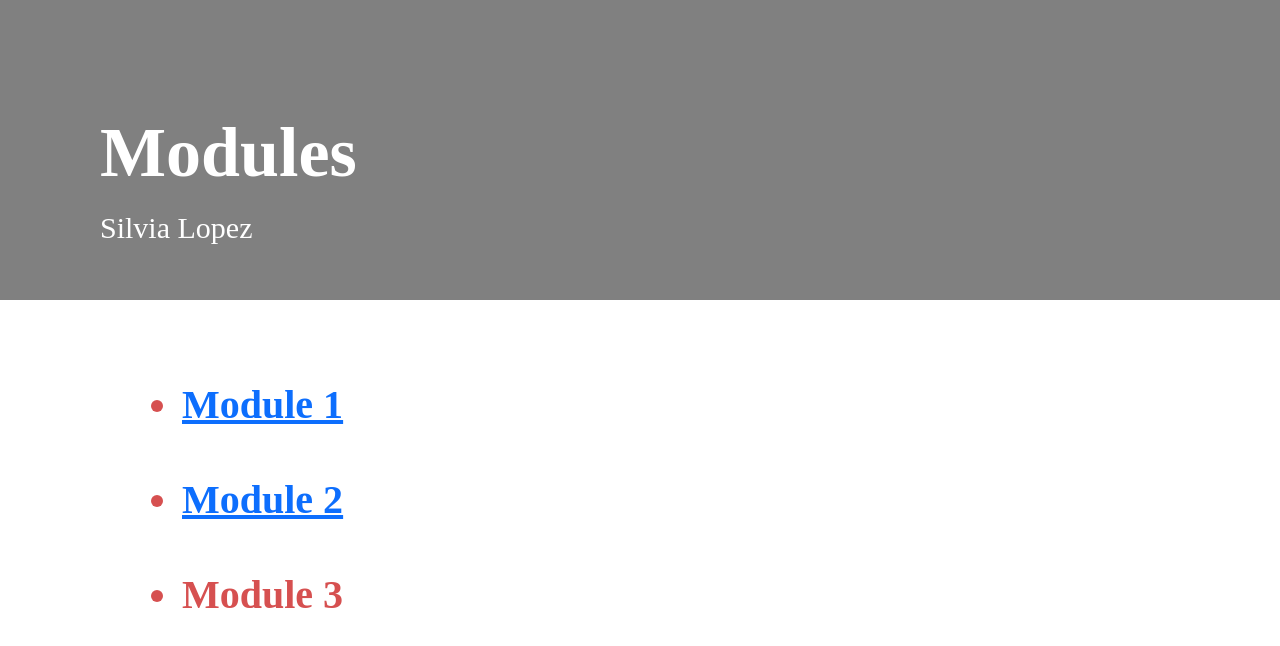
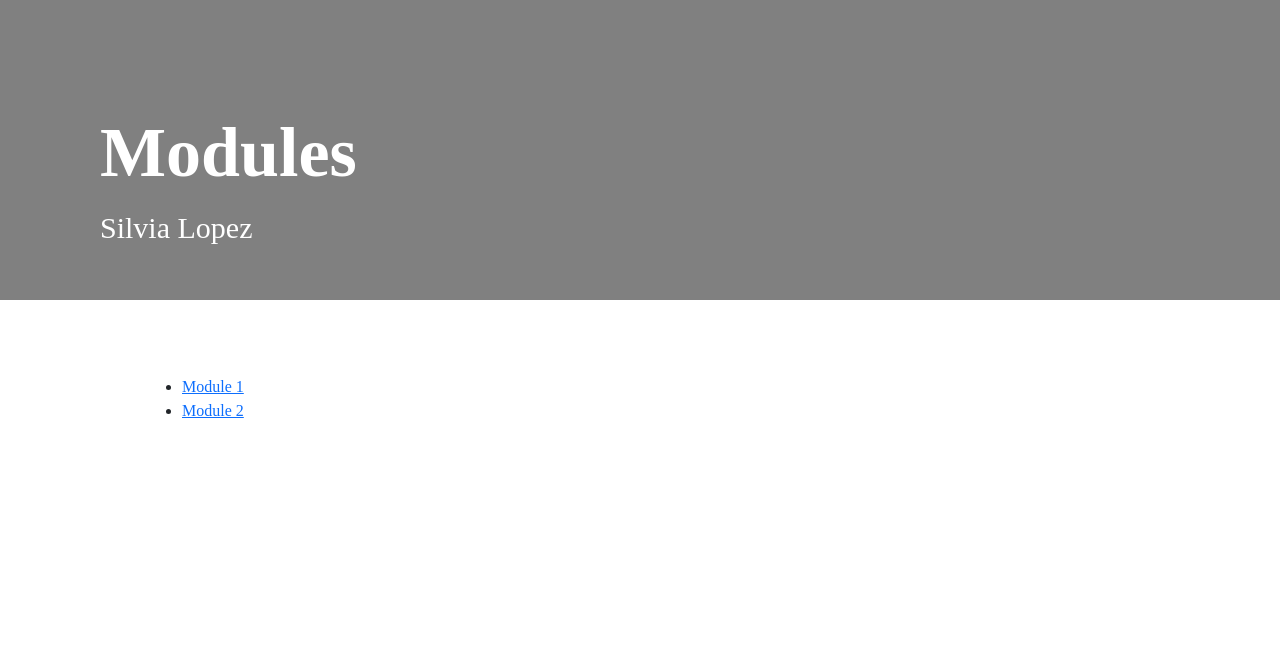
Before and after one commit to silvialopezfisz/creativeembeddedsys, a plain HTML site: page index.html in a window 1280 px wide. Drawn offline with nearby package versions, Linux system fonts and the light colour scheme.

```diff
--- a/index.html
+++ b/index.html
@@ -58,9 +58,8 @@
 
         <div id = "content">
             <ul>
-                <li class = "subtitle"> <a href="https://silvialopezfisz.github.io/creativeembeddedsys/mod1">Module 1</a></li>
-                <li class = "subtitle"><a href="https://silvialopezfisz.github.io/creativeembeddedsys/mod2">Module 2</a></li>
-                <li class = "subtitle"> Module 3 </li>
+                <li> <a href="https://silvialopezfisz.github.io/creativeembeddedsys/mod1">Module 1</a></li>
+                <li> <a href="https://silvialopezfisz.github.io/creativeembeddedsys/mod2">Module 2</a></li>
               </ul>
 
         </div>
```
